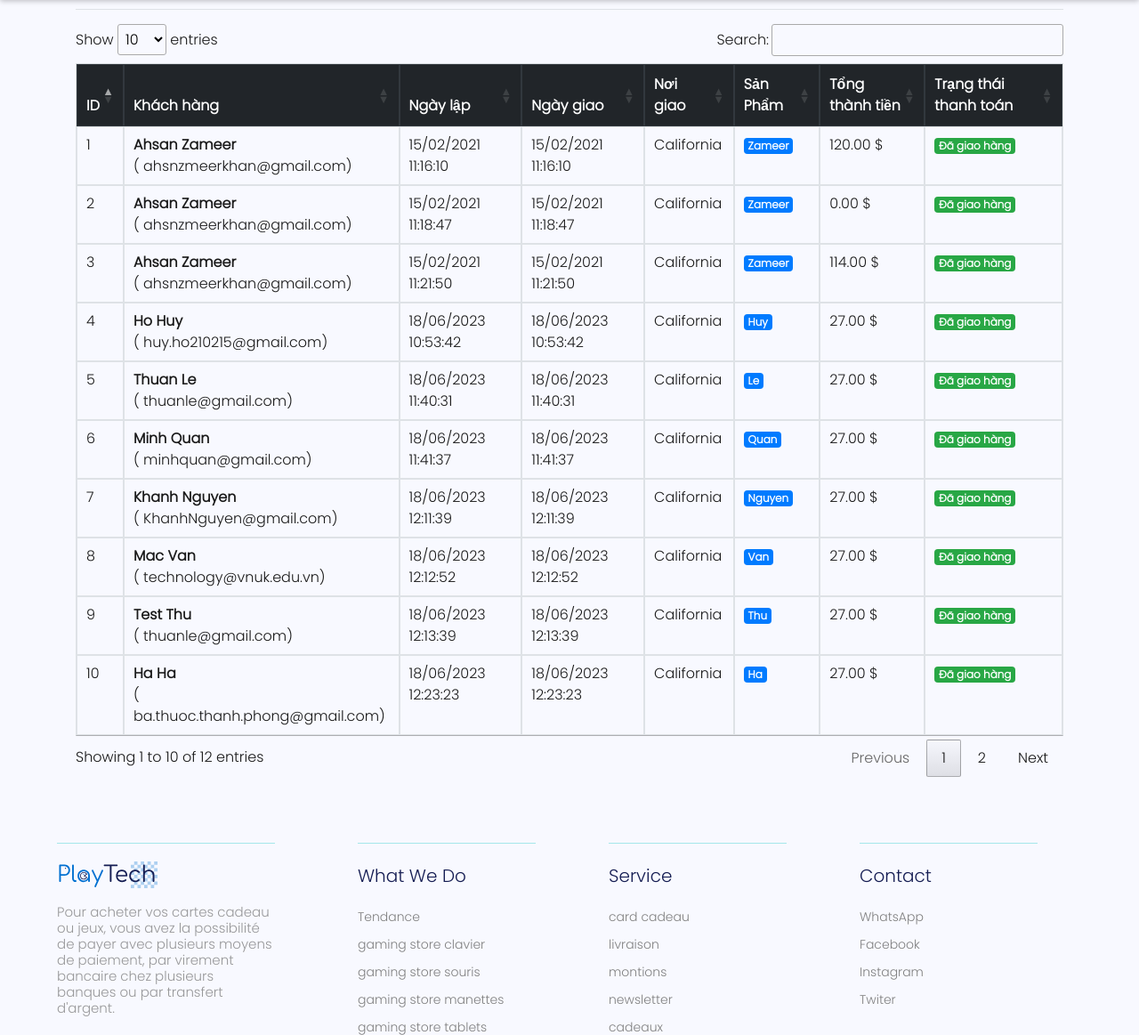
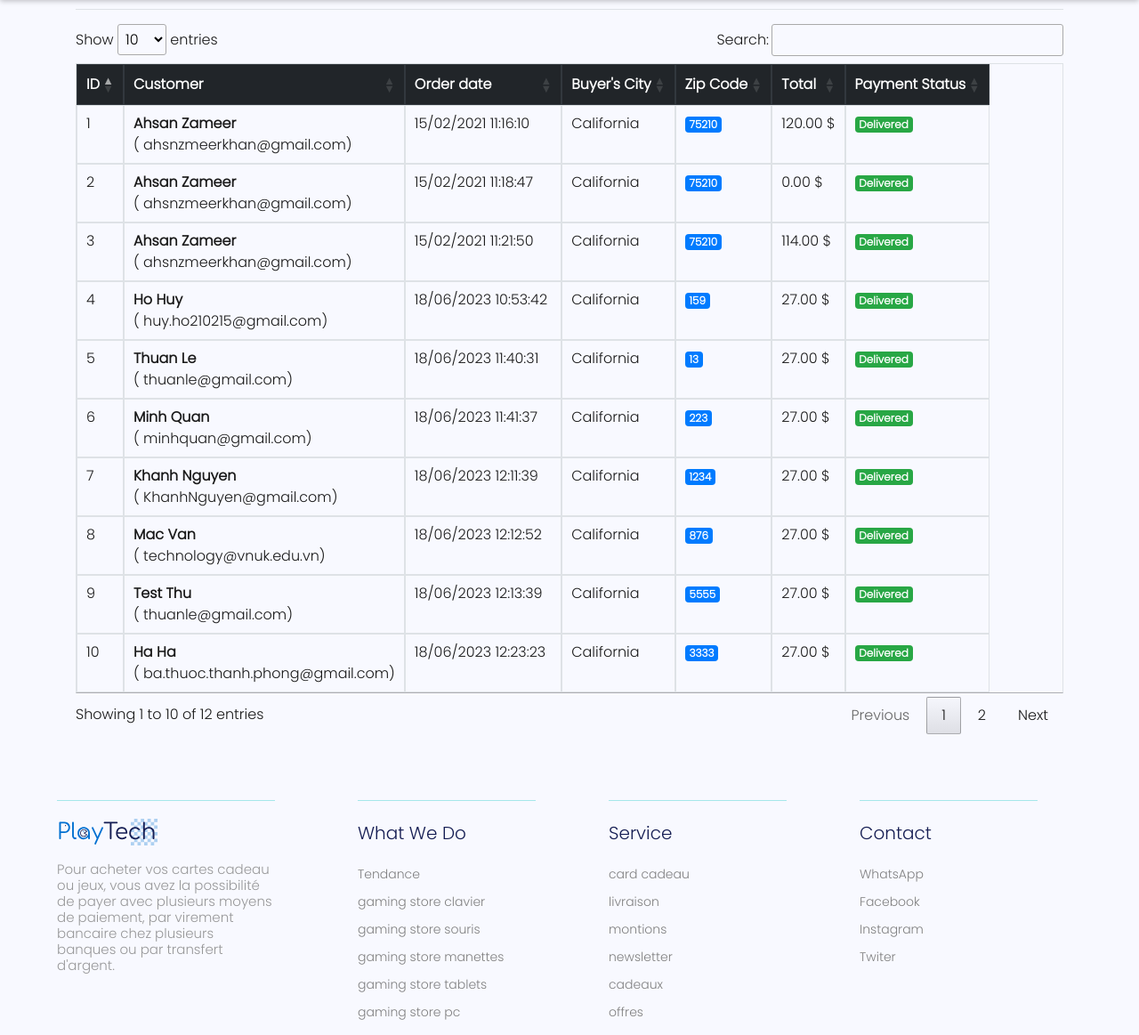
Before and after one commit to HoHuuHuy285/PlayTech, a PHP site: page /dondathang.php in a window 1280 px wide. Shown: the part 60-1223 px from the top of the page at 89% size. Run offline with PHP 8.4, Linux system fonts and the light colour scheme; a user stored in the database is signed in; data comes from the database, SQL or seed files in the repository; some libraries are stand-ins or nearby versions.

Commit message:
Update Admin Page

```diff
--- a/dondathang.php
+++ b/dondathang.php
@@ -76,13 +76,6 @@
 
             <!-- Block content -->
             <?php
-            // Hiển thị tất cả lỗi trong PHP
-            // Chỉ nên hiển thị lỗi khi đang trong môi trường Phát triển (Development)
-            // Không nên hiển thị lỗi trên môi trường Triển khai (Production)
-            ini_set('display_errors', 1);
-            ini_set('display_startup_errors', 1);
-            error_reporting(E_ALL);
-
             // Truy vấn database để lấy danh sách
             // 1. Include file cấu hình kết nối đến database, khởi tạo kết nối $conn
             $servername = "localhost";
@@ -90,7 +83,6 @@
             $database = "tshirt_cart";
             $password = "";
 
-            // create a connection
 
             $conn = new mysqli(
                 $servername,
@@ -98,17 +90,10 @@
                 $password,
                 $database
             );
-
-            // 2. Chuẩn bị câu truy vấn $sql
-            // Sử dụng HEREDOC của PHP để tạo câu truy vấn SQL với dạng dễ đọc, thân thiện với việc bảo trì code
             $sql = "SELECT * FROM orders";
 
-            // 3. Thực thi câu truy vấn SQL để lấy về dữ liệu
             $result = mysqli_query($conn, $sql);
 
-            // 4. Khi thực thi các truy vấn dạng SELECT, dữ liệu lấy về cần phải phân tích để sử dụng
-            // Thông thường, chúng ta sẽ sử dụng vòng lặp while để duyệt danh sách các dòng dữ liệu được SELECT
-            // Ta sẽ tạo 1 mảng array để chứa các dữ liệu được trả về
             $data = [];
             while ($row = mysqli_fetch_array($result, MYSQLI_ASSOC)) {
                 $data[] = array(
@@ -120,6 +105,7 @@
                     'first_name' => $row['first_name'],
                     'last_name' => $row['last_name'],
                     'email' => $row['email'],
+                    'code' => $row['zipcode'],
                     'total_price' => number_format($row['total_price'], 2, ".", ",") . ' $',
                 );
             }
@@ -128,13 +114,12 @@
                 <thead class="thead-dark">
                     <tr>
                         <th style='width: 10px'>ID</th>
-                        <th>Khách hàng</th>
-                        <th>Ngày lập</th>
-                        <th>Ngày giao</th>
-                        <th>Nơi giao</th>
-                        <th>Sản Phẩm</th>
-                        <th>Tổng thành tiền</th>
-                        <th>Trạng thái thanh toán</th>
+                        <th>Customer</th>
+                        <th>Order date</th>
+                        <th>Buyer's City</th>
+                        <th>Zip Code</th>
+                        <th>Total</th>
+                        <th>Payment Status</th>
                     </tr>
                 </thead>
                 <tbody>
@@ -153,22 +138,19 @@
                                 <?= $dondathang['created_at'] ?>
                             </td>
                             <td>
-                                <?= $dondathang['updated_at'] ?>
-                            </td>
-                            <td>
                                 <?= $dondathang['state'] ?>
                             </td>
                             <td><span class="badge badge-primary">
-                                    <?= $dondathang['last_name'] ?>
+                                    <?= $dondathang['code'] ?>
                                 </span></td>
                             <td>
                                 <?= $dondathang['total_price'] ?>
                             </td>
                             <td>
                                 <?php if ($dondathang['order_status'] != 'confirmed'): ?>
-                                    <span class="badge badge-danger">Chưa xử lý</span>
+                                    <span class="badge badge-danger">Unprocessed</span>
                                 <?php else: ?>
-                                    <span class="badge badge-success">Đã giao hàng</span>
+                                    <span class="badge badge-success">Delivered</span>
                                 <?php endif; ?>
                             </td>
                         </tr>
```
Also changed, not shown: gestion.php (+15 -14 lines).
